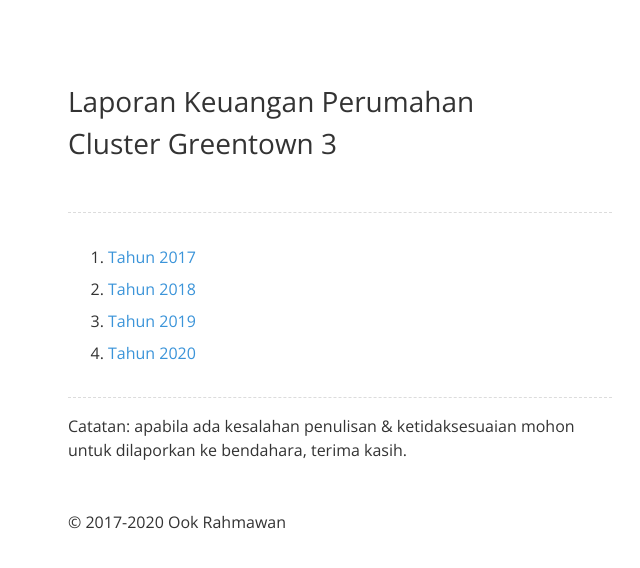
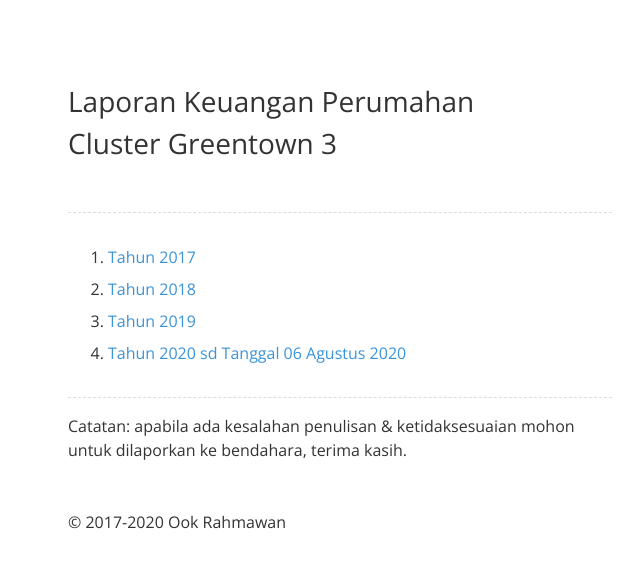
Before and after one commit to krhmwn/krhmwn.github.io, a Jekyll site: the page built from greentown.html, in a window 1280 px wide. Shown: the top 568 px of the page, without its empty margins (300-940 px from the left). Built offline with Jekyll 4.4.1, drawn with Linux system fonts in a browser that asks for light colours; some web fonts are replaced.

Commit message:
Update LK GT v.1.1.1

```diff
--- a/greentown.html
+++ b/greentown.html
@@ -6,10 +6,10 @@
 <header><h2>Laporan Keuangan Perumahan Cluster Greentown 3</h2></header>
 <article class="archive">
 <ol>
-<li><a href="/">Tahun 2017</a></li>
-<li><a href="/">Tahun 2018</a></li>
-<li><a href="/">Tahun 2019</a></li>
-<li><a href="/">Tahun 2020</a></li>
+<li><a href="http://ook.web.id/file/LKGT32017.pdf">Tahun 2017</a></li>
+<li><a href="http://ook.web.id/file/LKGT32018.pdf">Tahun 2018</a></li>
+<li><a href="http://ook.web.id/file/LKGT32019.pdf">Tahun 2019</a></li>
+<li><a href="http://ook.web.id/file/LKGT32020.pdf">Tahun 2020 sd Tanggal 06 Agustus 2020</a></li>
 </ol>
 </article>
 <p>Catatan: apabila ada kesalahan penulisan & ketidaksesuaian mohon untuk dilaporkan ke bendahara, terima kasih.
```
